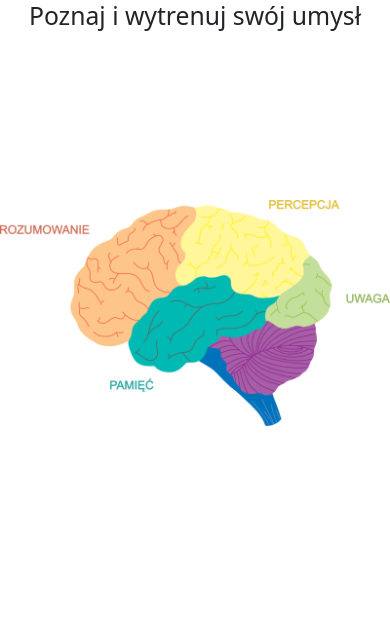
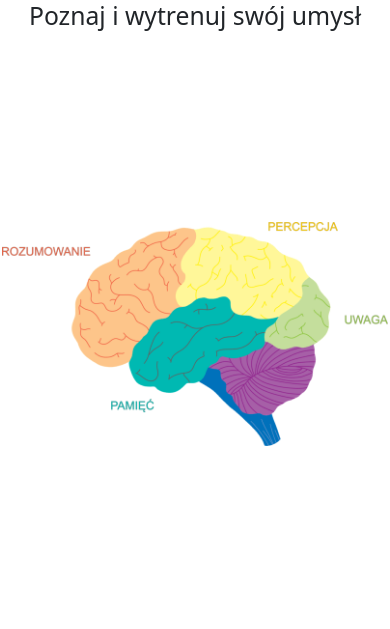
Before and after one commit to kaDebowska/brain_games, a Flask app: page / in a window 390 px wide. Shown: the part 138-767 px from the top of the page. Run offline with Flask 3, Linux system fonts and the light colour scheme.

Commit message:
add CSS for mobile

```diff
--- a/static/style.css
+++ b/static/style.css
@@ -143,21 +143,10 @@ a{
 
 
 .home_img {
-    margin-top: 50px;
-    /*position: relative;*/
-
-}
-
-.image {
-    display: block;
-    margin: 0 auto;
-}
-
-@media (max-width: 800px) {
-    .image {
-        width: 100%;
-        margin-top: 20vh;
-    }
+      display: flex;
+      justify-content: center;
+      align-items: center;
+      height: 70vh;
 }
 
 
@@ -193,8 +182,7 @@ a{
 }
 
 .btn-understood{
-    width: 10%;
-    padding: 10px;
+    padding: 10px 20px 10px 20px;
 }
 
 
@@ -405,6 +393,20 @@ a{
 
 }
 
+
+@media (max-width: 800px) {
+    .image {
+        width: 99%;
+    }
+    .instruction{
+        width: 95%;
+        font-size: 20px;
+    }
+    .nav{
+        font-size: 20px;
+    }
+}
+
 @media (max-width: 1300px){
     .cognitive-functions{
         display: flex;
--- a/templates/home.html
+++ b/templates/home.html
@@ -2,14 +2,18 @@
 {% block title %}Stona główna{% endblock %}
 {% block body %}
     <h1>GymBrains</h1>
-    <h2>Poznaj i wytrenuj swój umysł</h2>
+    <h2 class="home-h2">Poznaj i wytrenuj swój umysł</h2>
     <div class="home_img">
         <img src="{{ url_for('static', filename='/images/brain-home.png') }}" class="image" alt="mózg_płaty" usemap="#image-map">
         <map name="image-map">
-            <area target="" alt="płat czołowy" title="" href="info#reasoning" coords="262,287,229,301,184,285,161,258,144,221,153,197,155,157,172,143,183,110,201,93,235,79,244,68,285,40,314,26,348,23,372,17,394,17,397,43,375,61,366,80,367,97,376,114,365,136,354,151,358,175,340,195,319,196,296,231,278,245,269,263" shape="poly">
-            <area target="" alt="płat ciemieniowy" title="" href="info#perception" coords="372,171,363,156,375,138,385,122,379,99,376,79,391,54,408,45,406,21,419,16,445,17,472,26,493,33,514,34,547,42,563,55,577,72,598,77,612,82,623,99,629,115,619,133,618,148,604,172,583,187,560,200,525,197,486,186,471,154,447,150,430,154,403,154,382,169" shape="poly">
-            <area target="" alt="płat potyliczny" title="" href="info#attention" coords="636,116,649,129,657,143,667,158,677,173,673,186,673,206,671,227,661,240,645,250,629,256,612,254,598,255,583,262,568,255,553,246,547,237,559,220,579,196,601,182,627,161,626,135" shape="poly">
-            <area target="" alt="płat skroniowy" title="" href="info#memory" coords="554,212,568,202,539,203,511,199,482,192,468,159,455,159,434,163,411,159,394,171,378,179,362,181,350,199,328,204,310,215,300,237,281,255,271,274,268,295,272,317,283,335,308,339,320,337,331,348,346,352,366,348,388,327,408,330,419,311,439,293,459,275,484,280,511,274,528,264,543,255,539,240,544,223" shape="poly">
+            <area alt="płat czołowy" href="info#reasoning" coords="262,287,229,301,184,285,161,258,144,221,153,197,155,157,172,143,183,110,201,93,235,79,244,68,285,40,314,26,348,23,372,17,394,17,397,43,375,61,366,80,367,97,376,114,365,136,354,151,358,175,340,195,319,196,296,231,278,245,269,263" shape="poly">
+            <area alt="napis rozumowanie" href="info#reasoning" coords="1,69,183,69,182,51,0,50" shape="poly">
+            <area alt="płat ciemieniowy" href="info#perception" coords="372,171,363,156,375,138,385,122,379,99,376,79,391,54,408,45,406,21,419,16,445,17,472,26,493,33,514,34,547,42,563,55,577,72,598,77,612,82,623,99,629,115,619,133,618,148,604,172,583,187,560,200,525,197,486,186,471,154,447,150,430,154,403,154,382,169" shape="poly">
+            <area alt="napis percepcja" href="info#perception" coords="554,17,696,17,689,0,553,1" shape="poly">
+            <area alt="płat potyliczny" href="info#attention" coords="636,116,649,129,657,143,667,158,677,173,673,186,673,206,671,227,661,240,645,250,629,256,612,254,598,255,583,262,568,255,553,246,547,237,559,220,579,196,601,182,627,161,626,135" shape="poly">
+            <area alt="napis uwaga" href="info#attention" coords="711,211,800,211,799,191,711,191" shape="poly">
+            <area alt="płat skroniowy" href="info#memory" coords="554,212,568,202,539,203,511,199,482,192,468,159,455,159,434,163,411,159,394,171,378,179,362,181,350,199,328,204,310,215,300,237,281,255,271,274,268,295,272,317,283,335,308,339,320,337,331,348,346,352,366,348,388,327,408,330,419,311,439,293,459,275,484,280,511,274,528,264,543,255,539,240,544,223" shape="poly">
+            <area alt="napis pamięć" href="info#memory" coords="228,393,314,393,315,367,226,367" shape="poly">
         </map>
     </div>
 
--- a/templates/info.html
+++ b/templates/info.html
@@ -34,7 +34,7 @@
                 <b>kolor, kształt, wielkość, temperatura</b>.</p>
         </div>
         <div class="info-memo memo-perception">
-            <p>Klasycznie wyróżnia się 5 typów percepcji:</p>
+            <p>Wyróżnia się 5 podstawowych typów percepcji:</p>
             <ul>
                 <li>wzrokową,</li>
                 <li>słuchową,</li>
```
